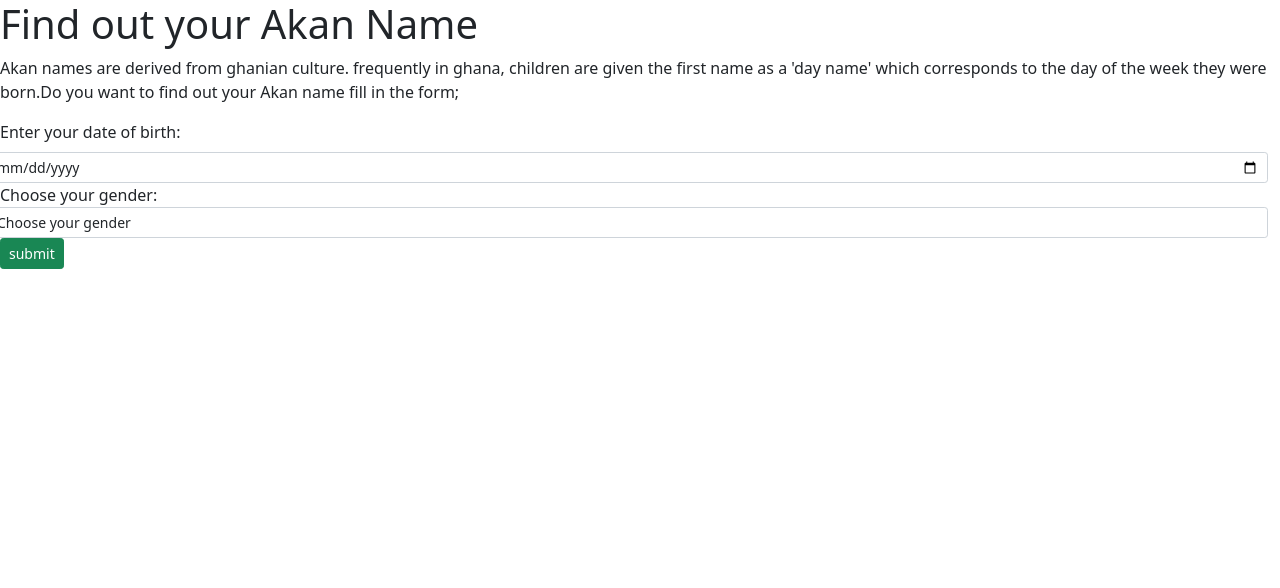
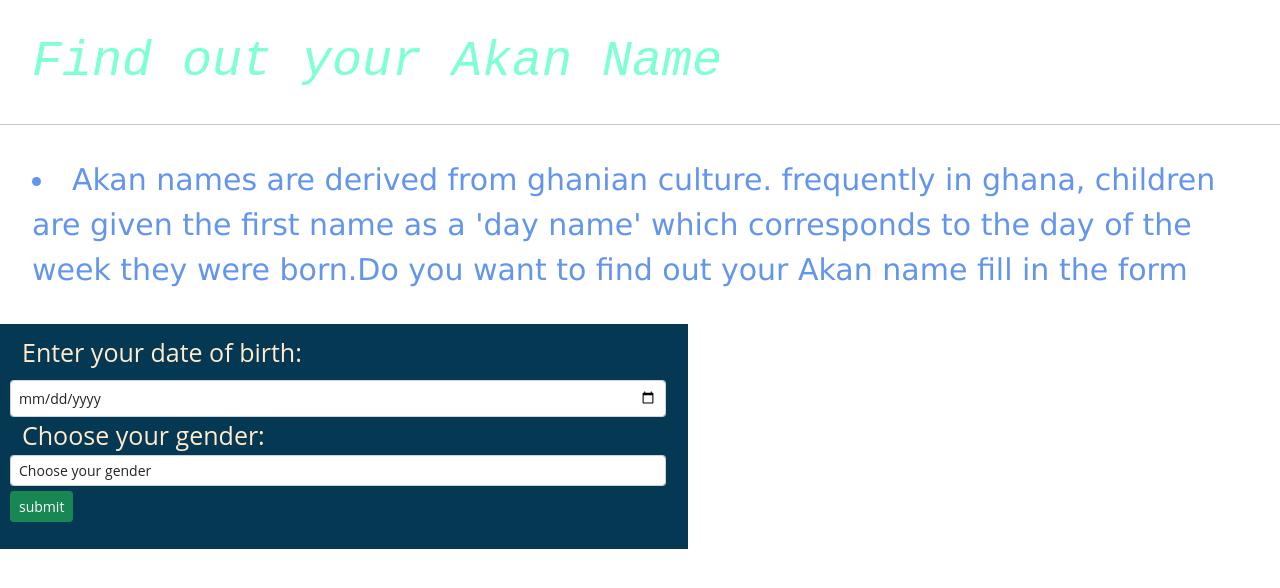
Before and after one commit to xamaan585/Akan-Name-Generator, a plain HTML site: page index.html in a window 1280 px wide. Drawn offline with nearby package versions, Linux system fonts and the light colour scheme; files that its build step writes are made by us from their sources; a script that the page names is missing.

Commit message:
README.md, script.js, style.css

```diff
--- a/index.html
+++ b/index.html
@@ -10,7 +10,10 @@
   <body>
     <div class="akan">
       <h1>Find out your Akan Name</h1>
-      <p>Akan names are derived from ghanian culture. frequently in ghana, children are given the first name as a 'day name' which corresponds to the day of the week they were born.Do you want to find out your Akan name fill in the form;</p>
+              <hr/>
+    <p>
+      <li>Akan names are derived from ghanian culture. frequently in ghana, children are given the first name as a 'day name' which corresponds to the day of the week they were born.Do you want to find out your Akan name fill in the form</li>
+    </p>
     </div>
     <form id="form_data"  class="form row">
 
@@ -29,7 +32,7 @@
                         </div>
                         <div class="row2">
 
-                            <button type="button" class="btn btn-success btn-sm" value="submit" onclick="akanNames(event)">submit</button>
+                            <button type="submit" class="btn btn-success btn-sm" onclick="akanNames(event)">submit</button>
 
                         </div>
                             <!-- Result output -->
--- a/js/index.js
+++ b/script.js
@@ -1,5 +1,4 @@
-
- function formRefresh(){
+function formRefresh(){
     document.getElementById("form_data").reset();
 }
 
--- /dev/null
+++ b/style.css
@@ -0,0 +1,24 @@
+h1{
+    font-size: 50px;
+    font-family: monospace;
+    color:aquamarine;
+    font-style: oblique;
+    margin: 2rem;
+}
+form{
+    width: 700px;
+    padding: 10px;
+    font-size: 25px;
+    font-family:'open sans';
+    background: #053853;
+    color: blanchedalmond;
+    align-items: center;
+    display: flex;
+    justify-content: center;
+}
+li{
+    font-size: 30px;
+    font-family: Verdana, Geneva, Tahoma, sans-serif;
+    color: cornflowerblue;
+    margin: 2rem;
+}
```
Also changed, not shown: css/style.css (deleted), 1 other file.
